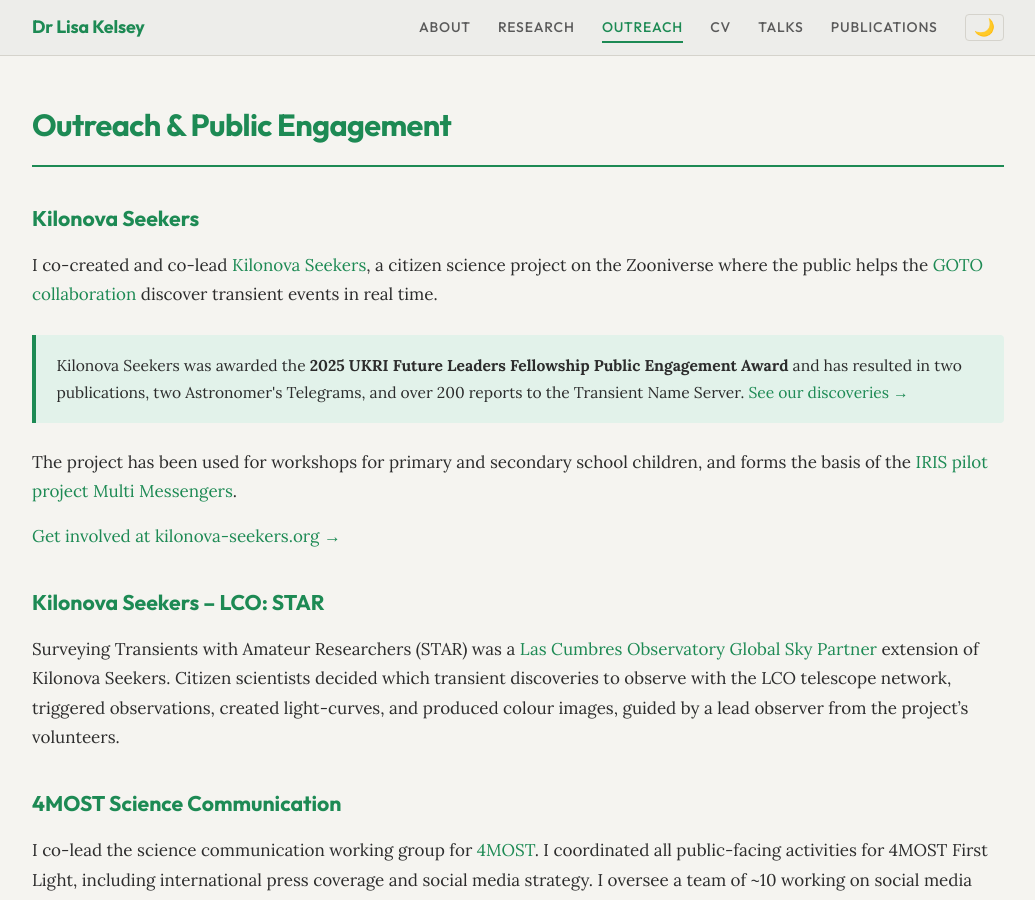
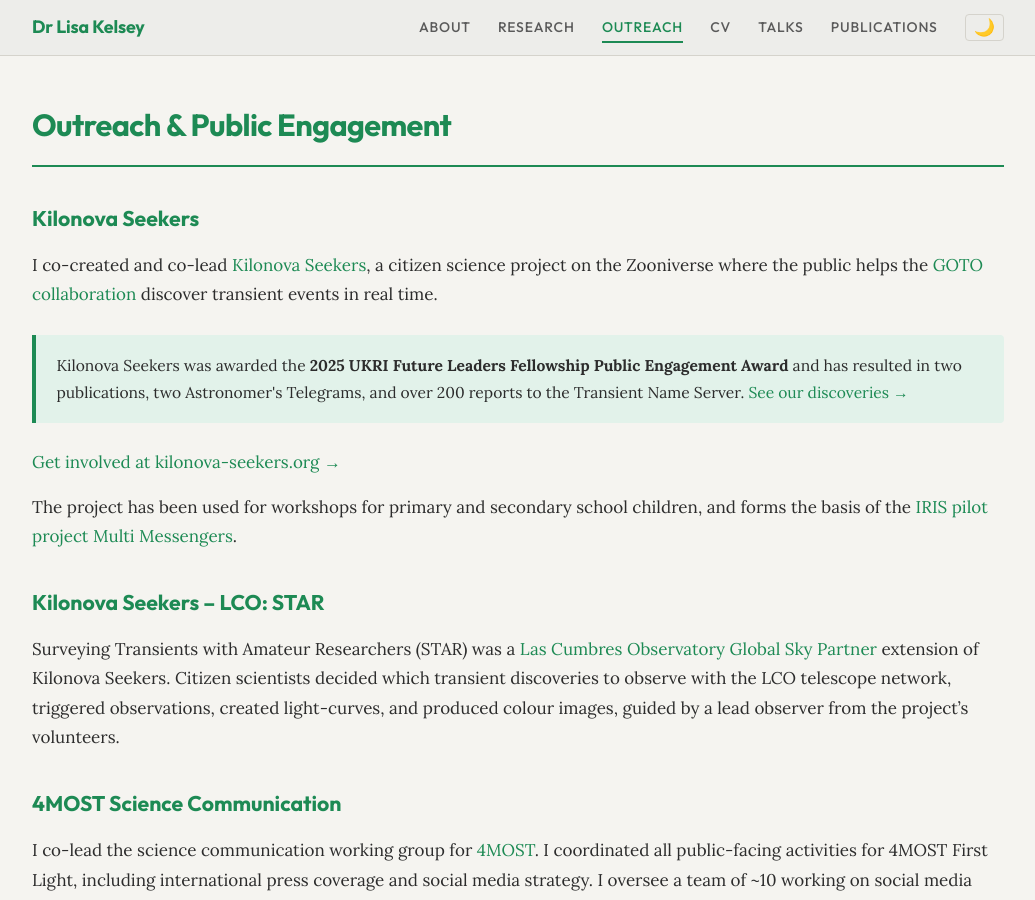
Before and after one commit to LKelsey/LKelsey.github.io, a Jekyll site: the page built from outreach.md, in a window 1280 px wide and 900 px high. Shown: the whole window, without its empty margins (122-1157 px from the left). Built offline with Jekyll 4.4.1, drawn with Linux system fonts in a browser that asks for light colours.

```diff
--- a/outreach.md
+++ b/outreach.md
@@ -15,9 +15,9 @@ I co-created and co-lead [Kilonova Seekers](https://www.zooniverse.org/projects/
 Kilonova Seekers was awarded the <strong>2025 UKRI Future Leaders Fellowship Public Engagement Award</strong> and has resulted in two publications, two Astronomer's Telegrams, and over 200 reports to the Transient Name Server. <a href="https://goto-obs.github.io/knseekers-results/">See our discoveries →</a>
 </div>
 
+[Get involved at kilonova-seekers.org →](https://kilonova-seekers.org)
+
 The project has been used for workshops for primary and secondary school children, and forms the basis of the [IRIS pilot project Multi Messengers](https://researchportal.port.ac.uk/en/publications/multi-messengers/).
-
-[Get involved at kilonova-seekers.org →](https://kilonova-seekers.org)
 
 ## Kilonova Seekers – LCO: STAR
 
```
